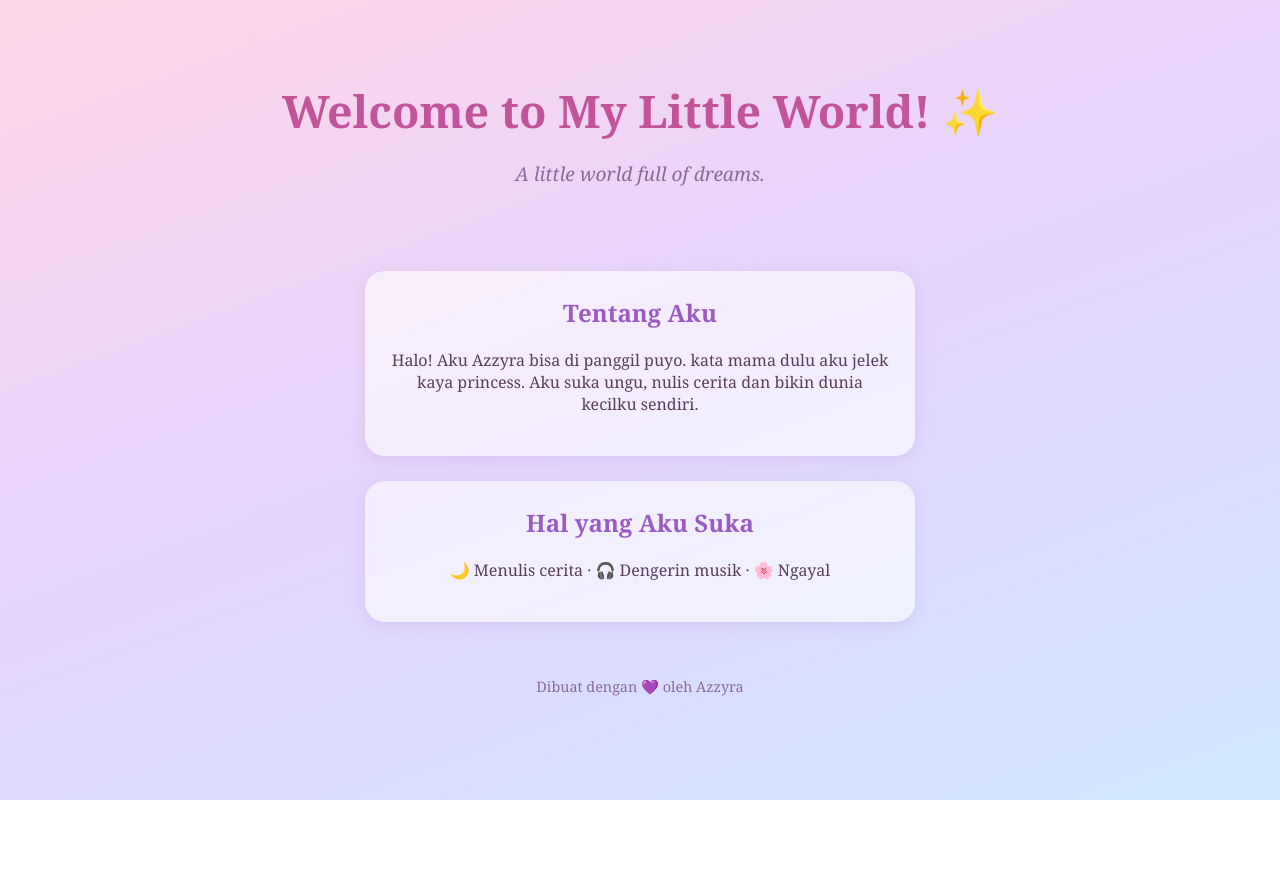
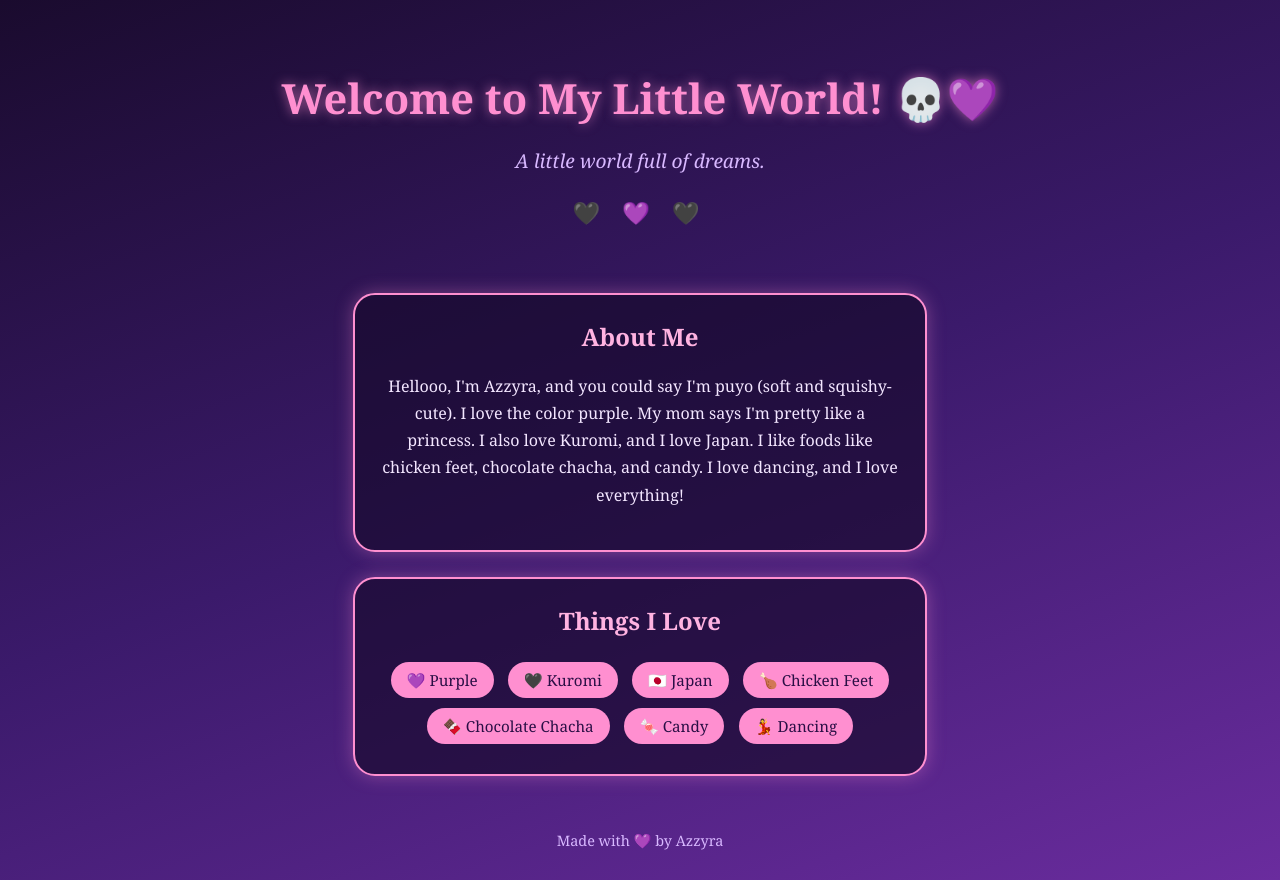
Before and after one commit to azzyrapages-56/azzyras-little-world, a plain HTML site: page index.html in a window 1280 px wide. Before the commit the page ends 800 px from the top, so only its background shows below. Drawn offline with Linux system fonts and the light colour scheme.

Commit message:
Update index.html

```diff
--- a/index.html
+++ b/index.html
@@ -1,5 +1,5 @@
 <!DOCTYPE html>
-<html lang="id">
+<html lang="en">
 <head>
   <meta charset="UTF-8">
   <meta name="viewport" content="width=device-width, initial-scale=1.0">
@@ -8,70 +8,92 @@
     body {
       margin: 0;
       min-height: 100vh;
-      background: linear-gradient(160deg, #ffd6e8, #e4d4ff, #cfe8ff);
+      background: linear-gradient(160deg, #1a0b2e, #3b1a6b, #6a2c9e);
       font-family: Georgia, serif;
-      color: #5a3e5b;
+      color: #f3e6ff;
       text-align: center;
     }
     header {
-      padding: 80px 20px 40px;
+      padding: 70px 20px 30px;
     }
     h1 {
-      font-size: 2.8rem;
-      color: #c2549a;
+      font-size: 2.6rem;
+      color: #ff8fd0;
       margin: 0 0 10px;
+      text-shadow: 0 0 12px rgba(255, 143, 208, 0.6);
     }
     .tagline {
       font-size: 1.2rem;
-      color: #8a6a9b;
+      color: #d8b8ff;
       font-style: italic;
     }
+    .divider {
+      font-size: 1.4rem;
+      letter-spacing: 8px;
+      margin: 10px 0;
+    }
     section {
-      background: rgba(255, 255, 255, 0.6);
-      max-width: 500px;
+      background: rgba(20, 8, 40, 0.65);
+      border: 2px solid #ff8fd0;
+      max-width: 520px;
       margin: 25px auto;
       padding: 25px;
-      border-radius: 20px;
-      box-shadow: 0 4px 15px rgba(180, 120, 200, 0.2);
+      border-radius: 22px;
+      box-shadow: 0 0 18px rgba(255, 143, 208, 0.35);
     }
     h2 {
-      color: #9a5cc2;
+      color: #ffb3e1;
       margin-top: 0;
     }
-    a {
+    p {
+      line-height: 1.7;
+    }
+    .tags span {
       display: inline-block;
-      background: #c2549a;
-      color: white;
-      text-decoration: none;
-      padding: 10px 22px;
-      border-radius: 25px;
-    }
-    a:hover {
-      background: #9a5cc2;
+      background: #ff8fd0;
+      color: #2a0f45;
+      padding: 8px 16px;
+      margin: 5px;
+      border-radius: 20px;
+      font-size: 0.95rem;
     }
     footer {
       padding: 30px;
-      color: #8a6a9b;
+      color: #d8b8ff;
       font-size: 0.9rem;
     }
   </style>
 </head>
 <body>
   <header>
-    <h1>Welcome to My Little World! ✨</h1>
+    <h1>Welcome to My Little World! 💀💜</h1>
     <p class="tagline">A little world full of dreams.</p>
+    <div class="divider">🖤 💜 🖤</div>
   </header>
 
   <section>
-    <h2>Tentang Aku</h2>
-    <p>Halo! Aku Azzyra bisa di panggil puyo. kata mama dulu aku jelek kaya princess. Aku suka ungu, nulis cerita dan bikin dunia kecilku sendiri.</p>
+    <h2>About Me</h2>
+    <p>
+      Hellooo, I'm Azzyra, and you could say I'm puyo (soft and squishy-cute).
+      I love the color purple. My mom says I'm pretty like a princess.
+      I also love Kuromi, and I love Japan. I like foods like chicken feet,
+      chocolate chacha, and candy. I love dancing, and I love everything!
+    </p>
   </section>
 
-      <section>
-    <h2>Hal yang Aku Suka</h2>
-    <p>🌙 Menulis cerita · 🎧 Dengerin musik · 🌸 Ngayal</p>
+  <section>
+    <h2>Things I Love</h2>
+    <div class="tags">
+      <span>💜 Purple</span>
+      <span>🖤 Kuromi</span>
+      <span>🇯🇵 Japan</span>
+      <span>🍗 Chicken Feet</span>
+      <span>🍫 Chocolate Chacha</span>
+      <span>🍬 Candy</span>
+      <span>💃 Dancing</span>
+    </div>
   </section>
 
-  <footer>Dibuat dengan 💜 oleh Azzyra</footer>
+  <footer>Made with 💜 by Azzyra</footer>
 </body>
 </html>
```
